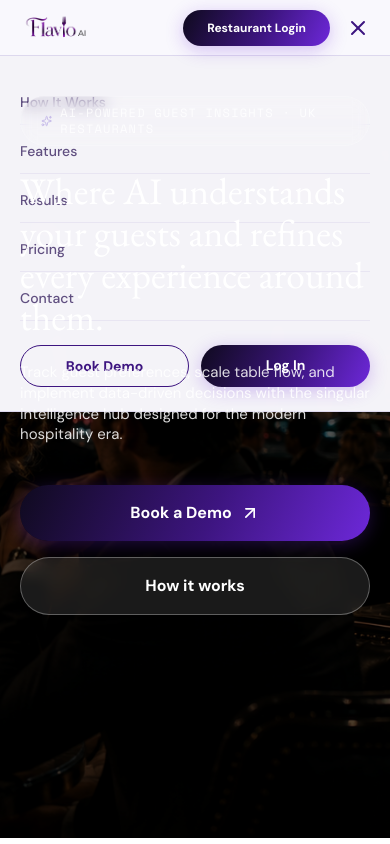
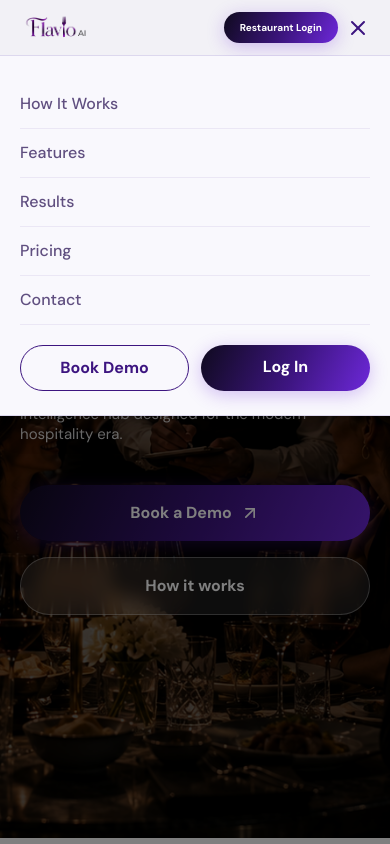
Before and after one commit to suryaraj05/flavio-ai, a React (Vite) app: page / in a window 390 px wide. Both pictures are taken after a click on the button 358 px from the left and 27 px from the top of the page. Shown: the top 844 px of the page. Built offline with nearby package versions, Linux system fonts and the light colour scheme.

Commit message:
Fixed menu, waiter in mobile view

```diff
--- a/src/App.tsx
+++ b/src/App.tsx
@@ -66,6 +66,13 @@ export default function App() {
     return () => window.removeEventListener('scroll', onScroll);
   }, []);
 
+  useEffect(() => {
+    document.body.style.overflow = mobileMenuOpen ? 'hidden' : '';
+    return () => {
+      document.body.style.overflow = '';
+    };
+  }, [mobileMenuOpen]);
+
   // Newsletter subscription
   const [newsEmail, setNewsEmail] = useState('');
   const [newsSubscribed, setNewsSubscribed] = useState(false);
@@ -85,7 +92,7 @@ export default function App() {
   return (
     <div className="bg-background-ivory text-on-surface-dark font-sans min-h-screen">
       {/* Dynamic Header / Navigation */}
-      <nav className={`sticky top-0 w-full z-40 bg-background-ivory/95 backdrop-blur-md border-b border-outline-soft transition-all duration-300 ${scrolled ? 'h-14 shadow-md' : 'h-14 md:h-20 shadow-none'}`}>
+      <nav className={`sticky top-0 w-full z-50 bg-background-ivory/95 backdrop-blur-md border-b border-outline-soft transition-all duration-300 ${scrolled ? 'h-14 shadow-md' : 'h-14 md:h-20 shadow-none'}`}>
         <div className="flex justify-between items-center px-5 md:px-10 lg:px-16 max-w-7xl mx-auto h-full">
           <Logo size="sm" />
 
@@ -124,7 +131,7 @@ export default function App() {
           </div>
 
           {/* Nav CTAs */}
-          <div className="flex items-center gap-4">
+          <div className="flex items-center gap-2 sm:gap-4">
             <button
               type="button"
               onClick={() => setIsDemoModalOpen(true)}
@@ -134,7 +141,7 @@ export default function App() {
             </button>
             <a
               href="https://client-five-iota-12.vercel.app/login"
-              className="btn-gradient-purple rounded-full px-6 py-2.5 text-xs font-bold md:px-8 md:py-3 md:text-sm"
+              className="btn-gradient-purple rounded-full px-4 py-2 text-[10px] font-bold sm:px-6 sm:py-2.5 sm:text-xs md:px-8 md:py-3 md:text-sm"
             >
               Restaurant Login
             </a>
@@ -142,7 +149,8 @@ export default function App() {
             {/* Mobile Menu Toggle */}
             <button
               onClick={() => setMobileMenuOpen(!mobileMenuOpen)}
-              className="md:hidden text-primary-forest"
+              className="relative z-[60] shrink-0 md:hidden text-primary-forest"
+              aria-label={mobileMenuOpen ? 'Close menu' : 'Open menu'}
             >
               {mobileMenuOpen ? <X className="w-6 h-6" /> : <Menu className="w-6 h-6" />}
             </button>
@@ -153,12 +161,22 @@ export default function App() {
       {/* Mobile Drawer Menu */}
       <AnimatePresence>
         {mobileMenuOpen && (
-          <motion.div
-            initial={{ opacity: 0, y: -20 }}
-            animate={{ opacity: 1, y: 0 }}
-            exit={{ opacity: 0, y: -20 }}
-            className="fixed top-14 left-0 w-full bg-background-ivory/98 backdrop-blur-md border-b border-outline-soft z-30 px-5 py-6 md:hidden shadow-lg space-y-1 font-sans text-sm"
-          >
+          <>
+            <motion.button
+              type="button"
+              initial={{ opacity: 0 }}
+              animate={{ opacity: 1 }}
+              exit={{ opacity: 0 }}
+              onClick={() => setMobileMenuOpen(false)}
+              className="fixed inset-0 z-40 bg-black/50 md:hidden"
+              aria-label="Close menu"
+            />
+            <motion.div
+              initial={{ opacity: 0, y: -12 }}
+              animate={{ opacity: 1, y: 0 }}
+              exit={{ opacity: 0, y: -12 }}
+              className="fixed top-14 left-0 z-50 w-full border-b border-outline-soft bg-background-ivory px-5 py-6 shadow-xl md:hidden"
+            >
             {[
               { href: '#how-it-works', label: 'How It Works' },
               { href: '#features', label: 'Features' },
@@ -194,7 +212,8 @@ export default function App() {
                 Log In
               </a>
             </div>
-          </motion.div>
+            </motion.div>
+          </>
         )}
       </AnimatePresence>
 
@@ -205,16 +224,15 @@ export default function App() {
       >
         {/* Restaurant ambience background */}
         <div
-          className="absolute inset-0 bg-cover bg-no-repeat"
+          className="hero-dark-bg absolute inset-0 bg-cover bg-no-repeat"
           style={{
             backgroundImage: `url(${darkBackground})`,
-            backgroundPosition: 'right center',
           }}
           aria-hidden
         />
 
         {/* Black overlay */}
-        <div className="absolute inset-0 bg-black/65" aria-hidden />
+        <div className="absolute inset-0 bg-black/55 md:bg-black/65" aria-hidden />
 
         {/* Phone — pinned flush to bottom-right */}
         <motion.div
@@ -230,8 +248,8 @@ export default function App() {
           />
         </motion.div>
 
-        <div className="pointer-events-none relative z-30 mx-auto flex h-full max-w-7xl flex-col justify-start px-5 pb-8 pt-10 md:px-10 lg:px-16 md:pb-10 md:pt-14">
-          <div className="pointer-events-auto relative z-30 w-full max-w-2xl lg:max-w-[44rem]">
+        <div className="pointer-events-none relative z-10 mx-auto flex h-full max-w-7xl flex-col justify-start px-5 pb-8 pt-10 md:px-10 lg:z-30 lg:px-16 md:pb-10 md:pt-14">
+          <div className="pointer-events-auto relative w-full max-w-2xl lg:max-w-[44rem]">
             <motion.span
               initial={{ opacity: 0, y: 10 }}
               animate={{ opacity: 1, y: 0 }}
--- a/src/index.css
+++ b/src/index.css
@@ -93,3 +93,14 @@ html {
   filter: brightness(1.1);
   box-shadow: 0 6px 24px rgba(109, 40, 217, 0.38);
 }
+
+/* Hero background — frame waiter on mobile, city scene on desktop */
+.hero-dark-bg {
+  background-position: 58% 62%;
+}
+
+@media (min-width: 768px) {
+  .hero-dark-bg {
+    background-position: right center;
+  }
+}
```
Also changed, not shown: assets/dark-background-prev.png (added).
